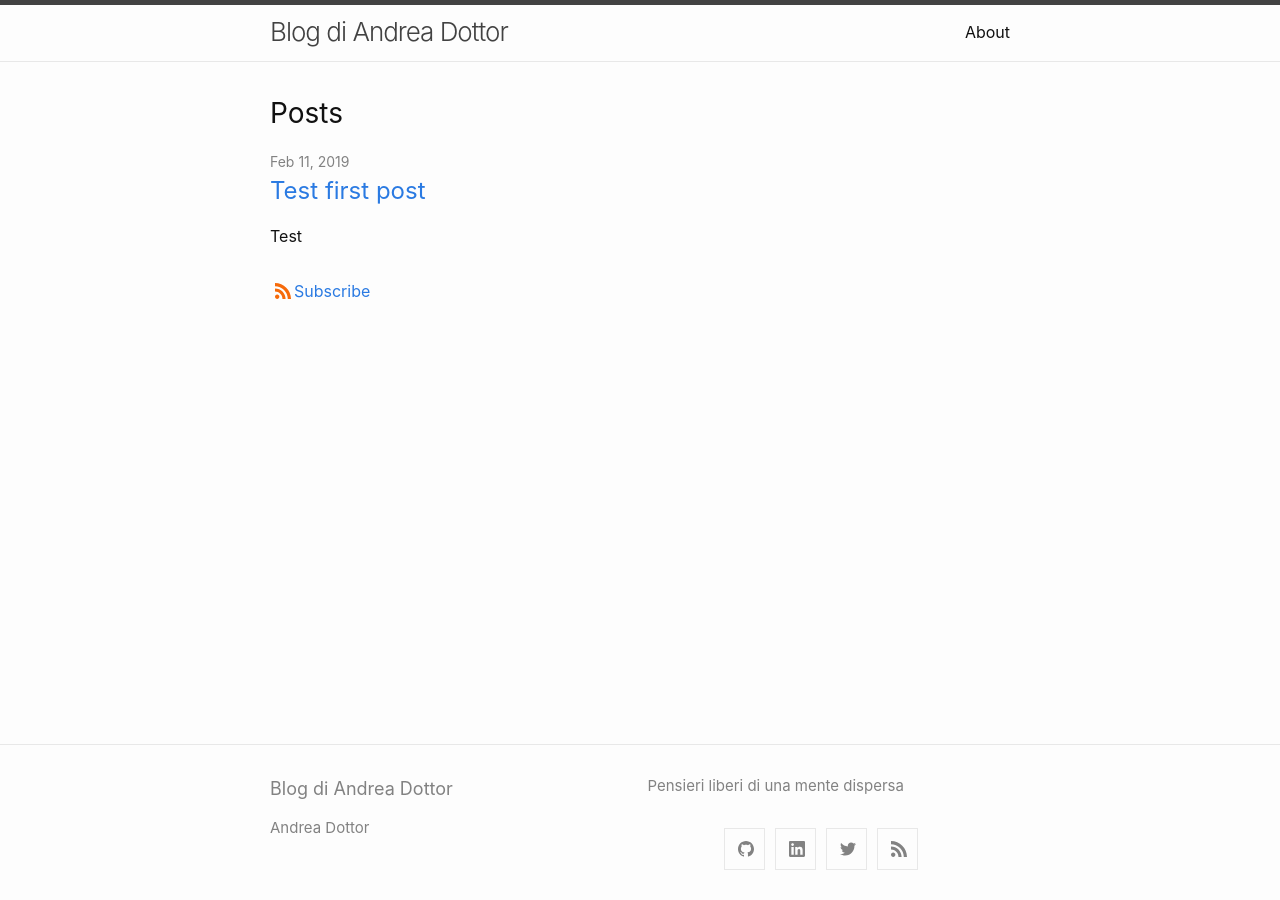
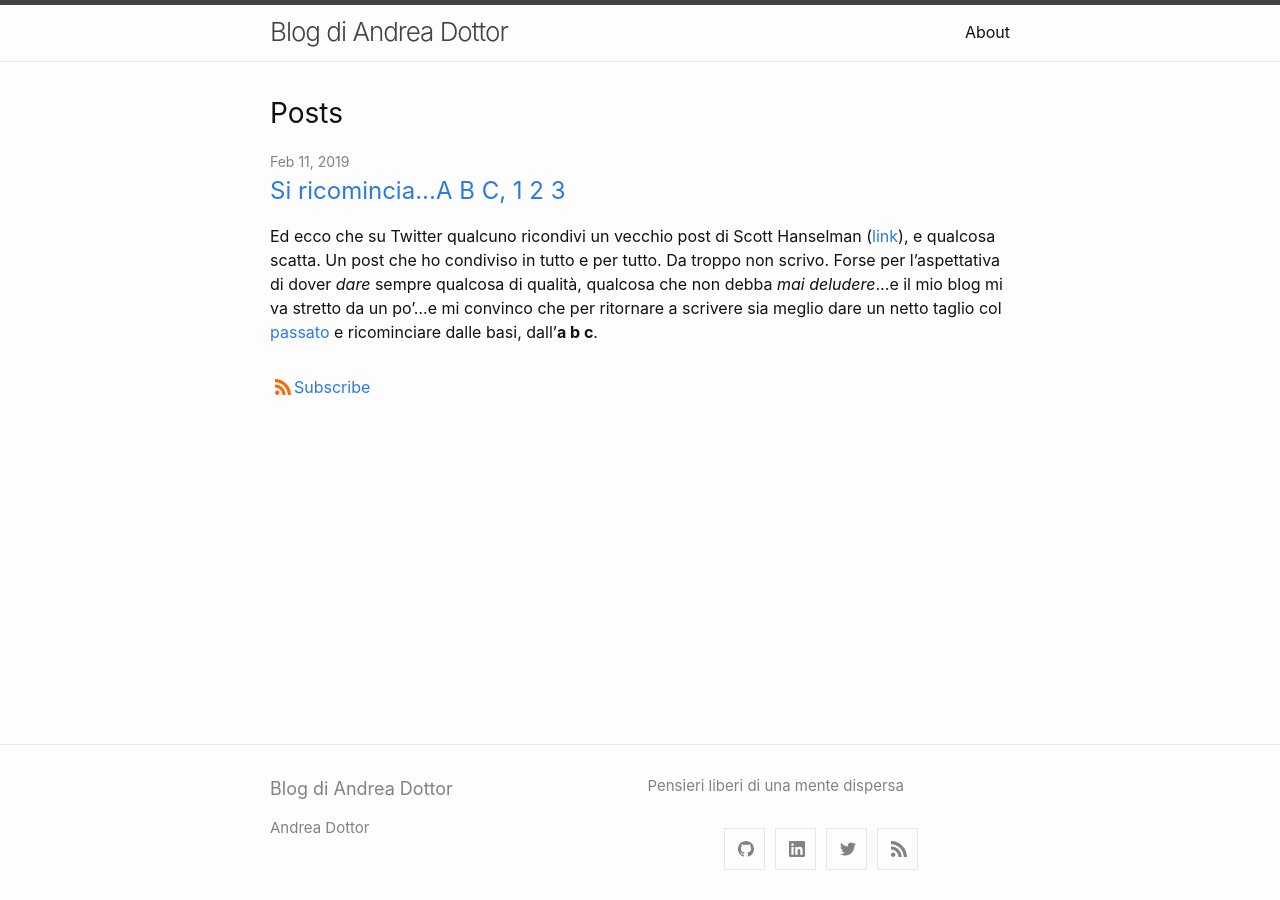
Before and after one commit to andreadottor/abc.dottor.net, a Jekyll site: the page built from index.md, in a window 1280 px wide. Built offline with Jekyll 4.4.1, drawn with Linux system fonts in a browser that asks for light colours.

Commit message:
new post: si ricomincia

```diff
--- /dev/null
+++ b/_posts/2019-02-11-si-ricomincia-abc-123.md
@@ -0,0 +1,22 @@
+---
+layout: post
+
+title: "Si ricomincia...A B C, 1 2 3"
+author: Andrea Dottor
+tags:
+- DevLife
+---
+
+Ed ecco che su Twitter qualcuno ricondivi un vecchio post di Scott Hanselman ([link](https://www.hanselman.com/blog/YourBlogIsTheEngineOfCommunity.aspx)), e qualcosa scatta. Un post che ho condiviso in tutto e per tutto. Da troppo non scrivo. Forse per l'aspettativa di dover *dare* sempre qualcosa di qualità, qualcosa che non debba *mai deludere*...e il mio blog mi va stretto da un po'...e mi convinco che per ritornare a scrivere sia meglio dare un netto taglio col [passato](http://blog.dottor.net) e ricominciare dalle basi, dall'**a b c**.
+
+Non so quanto durerà...ma è da parecchio che ci penso e ripenso, e forse ne è giunto il momento.
+
+Per ora non mi pongo nemmeno obiettivi (per non mancarli da subito). Idee ce ne sono. Voglia molta. Tempo (sempre) poco.
+
+Ma il primo passo è fatto.
+
+  A B C
+
+  1 2 3
+
+...e da qui si parte!
--- a/_posts/2019-02-11-test.md
+++ /dev/null
@@ -1,15 +0,0 @@
----
-layout: post
-
-title: "Test first post"
-author: Andrea Dottor
-synopsis: "test"
-tags:
-- DevLife
-- Blog
----
-Test
-
-aaa
-
-bbb
```
Also changed, not shown: about.md (+2 -12 lines).
